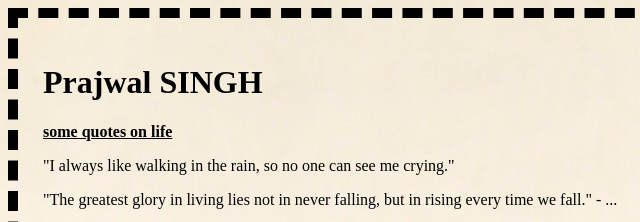
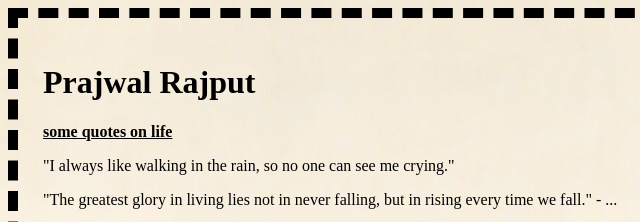
Before and after one commit to prajwalcoding/myself, a plain HTML site: page index.html in a window 1280 px wide. Shown: the top 222 px of the page, 0-640 px from the left. Drawn offline with Linux system fonts and the light colour scheme.

Commit message:
Update index.html

```diff
--- a/index.html
+++ b/index.html
@@ -15,7 +15,7 @@ padding-box;
 </head>
 <body>
 
-<h1><strong>Prajwal SINGH</strong></h1>
+<h1><strong>Prajwal Rajput</strong></h1>
 
 <p><u><b>some quotes on life</b></u></p>
 <p>"I always like walking in the rain, so no one can see me crying."</p>
```
